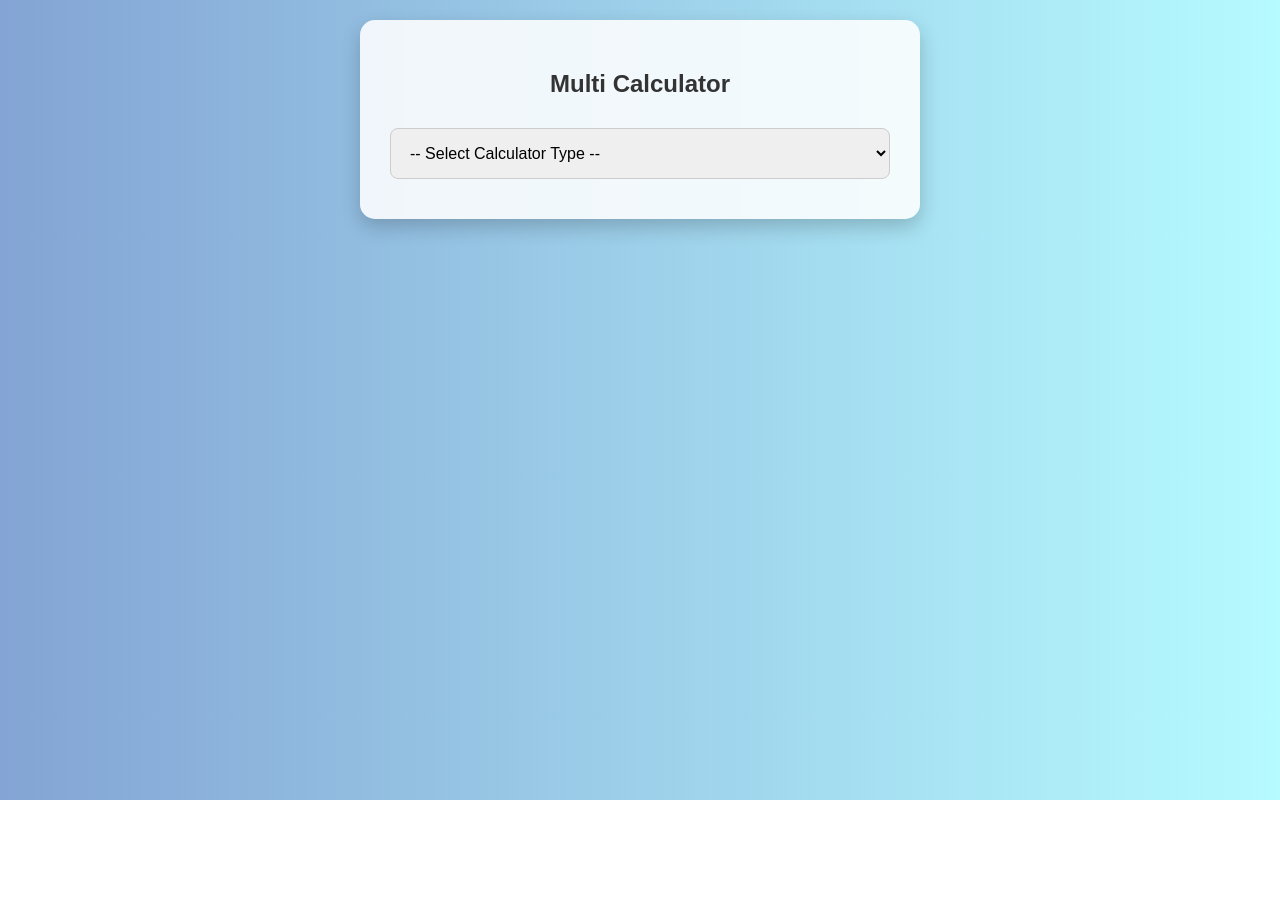
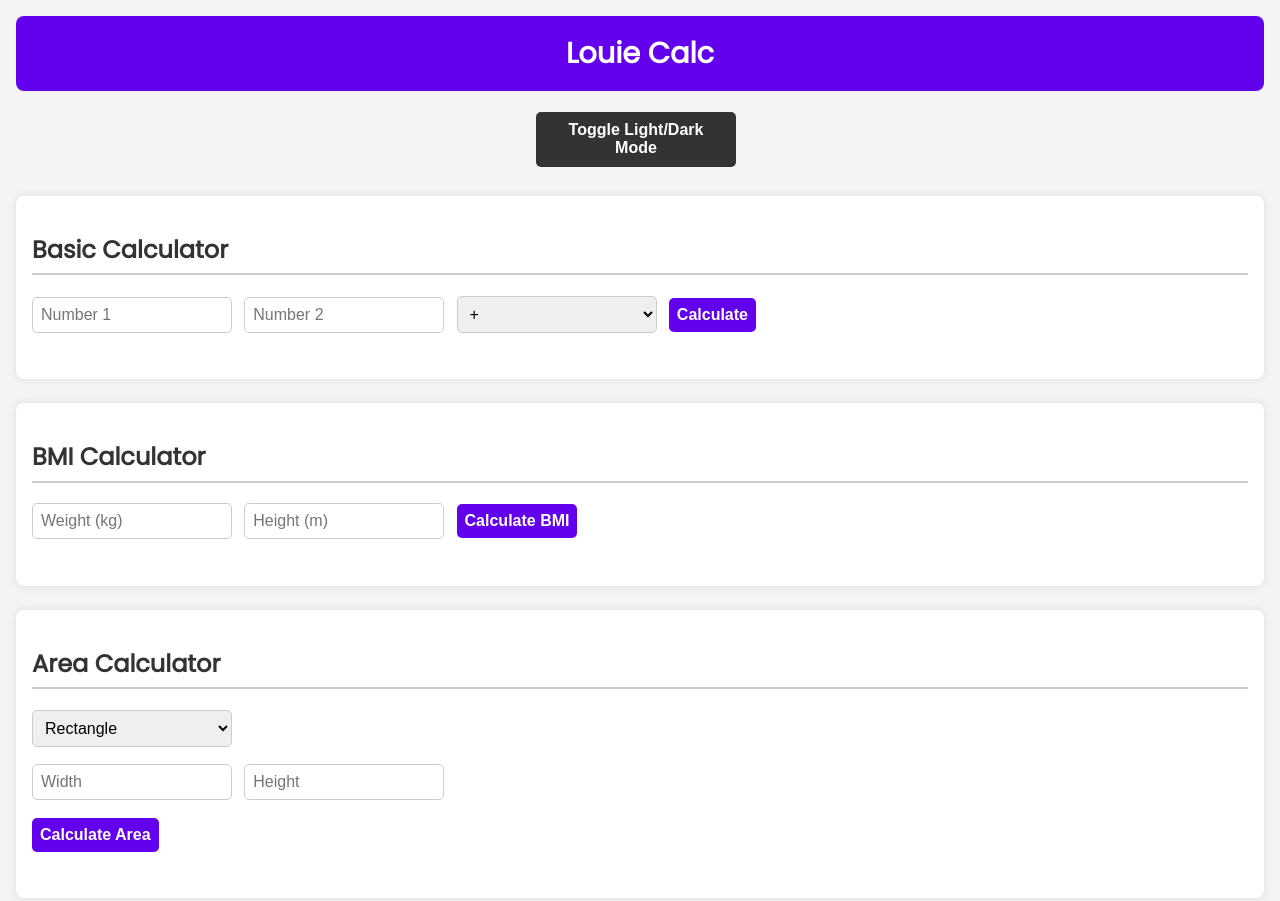
Before and after one commit to louieasetre12/Multicalculator, a plain HTML site: page index.html in a window 1280 px wide. Before the commit the page ends 800 px from the top, so only its background shows below. Drawn offline with Linux system fonts and the light colour scheme.

Commit message:
Update index.html

```diff
--- a/index.html
+++ b/index.html
@@ -1,155 +1,249 @@
-<!doctype html>
+<!DOCTYPE html>
 <html lang="en">
 <head>
-  <meta charset="UTF-8">
-  <meta name="viewport" content="width=device-width, initial-scale=1.0">
-  <title>Multi Calculator</title>
-  <meta name="description" content="Multi Calculator: Compute Interest, Area, and Electricity Cost instantly online.">
-  <meta name="keywords" content="calculator, interest calculator, area calculator, electricity calculator, multi calculator">
-  <meta name="author" content="Louie">
+  <meta charset="UTF-8" />
+  <meta name="viewport" content="width=device-width, initial-scale=1" />
+  <title>Louie Calc</title>
+  <link href="https://fonts.googleapis.com/css2?family=Poppins&display=swap" rel="stylesheet" />
   <style>
     body {
-      font-family: Arial, sans-serif;
-      background: linear-gradient(to right, #83a4d4, #b6fbff);
       margin: 0;
-      padding: 20px;
+      font-family: 'Poppins', sans-serif;
+      background-color: #f4f4f4;
+      color: #333;
+      transition: background 0.3s, color 0.3s;
+      padding: 1rem;
+    }
+    .dark {
+      background-color: #121212;
+      color: #eee;
+    }
+    header {
+      background-color: #6200ee;
+      color: white;
+      padding: 1rem;
       text-align: center;
+      font-size: 1.8rem;
+      font-weight: 700;
+      margin-bottom: 1rem;
+      border-radius: 8px;
     }
-    .container {
-      background-color: #ffffffdd;
-      max-width: 500px;
-      margin: auto;
-      padding: 30px;
-      border-radius: 15px;
-      box-shadow: 0 8px 20px rgba(0, 0, 0, 0.2);
+    .toggle-mode {
+      display: flex;
+      justify-content: center;
+      margin-bottom: 1rem;
     }
-    h2 {
-      color: #333;
-      margin-bottom: 20px;
+    .toggle-mode button {
+      background: #333;
+      color: white;
+      border: none;
+      padding: 0.6rem 1.2rem;
+      cursor: pointer;
+      border-radius: 5px;
+      font-weight: 600;
+      transition: background 0.3s;
     }
-    select, input, button {
-      width: 100%;
-      padding: 15px;
-      margin: 10px 0;
-      font-size: 16px;
+    .toggle-mode button:hover {
+      background: #555;
+    }
+    section {
+      background: white;
+      padding: 1rem;
+      margin-bottom: 1.5rem;
       border-radius: 8px;
+      box-shadow: 0 0 10px rgb(0 0 0 / 0.1);
+    }
+    .dark section {
+      background: #222;
+      box-shadow: 0 0 10px rgb(255 255 255 / 0.1);
+    }
+    section h2 {
+      border-bottom: 2px solid #ccc;
+      padding-bottom: 0.4rem;
+      margin-bottom: 1rem;
+    }
+    input, select, button {
+      padding: 0.5rem;
+      margin: 0.3rem 0.5rem 0.8rem 0;
       border: 1px solid #ccc;
+      border-radius: 5px;
+      font-size: 1rem;
+      width: calc(100% - 1rem);
+      max-width: 200px;
       box-sizing: border-box;
     }
     button {
-      background-color: #2196F3;
+      background-color: #6200ee;
       color: white;
       border: none;
+      width: auto;
       cursor: pointer;
-      font-weight: bold;
+      font-weight: 600;
     }
-    button:hover {
-      background-color: #1976D2;
-    }
-    .section {
-      display: none;
-      margin-top: 20px;
-    }
-    .result {
-      margin-top: 20px;
-      font-weight: bold;
-      font-size: 18px;
-      color: #333;
+    p.result {
+      font-weight: 700;
+      font-size: 1.1rem;
+      margin-top: 0.4rem;
     }
   </style>
 </head>
 <body>
-  <div class="container">
-    <h2>Multi Calculator</h2>
-    <select id="calcType" onchange="showSection()">
-      <option value="">-- Select Calculator Type --</option>
-      <option value="interest">Interest Calculator</option>
-      <option value="area">Area Calculator</option>
-      <option value="electricity">Electricity Cost Calculator</option>
+  <header>Louie Calc</header>
+  <div class="toggle-mode">
+    <button onclick="toggleMode()">Toggle Light/Dark Mode</button>
+  </div>
+
+  <section>
+    <h2>Basic Calculator</h2>
+    <input type="number" id="num1" placeholder="Number 1" />
+    <input type="number" id="num2" placeholder="Number 2" />
+    <select id="operation">
+      <option value="+">+</option>
+      <option value="-">-</option>
+      <option value="*">*</option>
+      <option value="/">/</option>
+    </select>
+    <button onclick="calculate()">Calculate</button>
+    <p class="result" id="basicResult"></p>
+  </section>
+
+  <section>
+    <h2>BMI Calculator</h2>
+    <input type="number" id="weight" placeholder="Weight (kg)" step="0.1" />
+    <input type="number" id="height" placeholder="Height (m)" step="0.01" />
+    <button onclick="calculateBMI()">Calculate BMI</button>
+    <p class="result" id="bmiResult"></p>
+  </section>
+
+  <section>
+    <h2>Area Calculator</h2>
+    <select id="areaShape" onchange="updateAreaInputs()">
+      <option value="rectangle">Rectangle</option>
+      <option value="circle">Circle</option>
+      <option value="triangle">Triangle</option>
     </select>
 
-    <!-- Interest Calculator -->
-    <div class="section" id="interest">
-      <input type="number" id="principal" placeholder="Principal Amount">
-      <input type="number" id="rateInterest" placeholder="Interest Rate (%)">
-      <input type="number" id="time" placeholder="Time (years)">
-      <button onclick="calcInterest()">Calculate Interest</button>
-      <div class="result" id="interestResult"></div>
+    <div id="areaInputs">
+      <!-- Dynamic inputs will appear here -->
     </div>
 
-    <!-- Area Calculator -->
-    <div class="section" id="area">
-      <input type="number" id="length" placeholder="Length (L)">
-      <input type="number" id="width" placeholder="Width (W)">
-      <button onclick="calcArea()">Calculate Area</button>
-      <div class="result" id="areaResult"></div>
-    </div>
-
-    <!-- Electricity Cost Calculator -->
-    <div class="section" id="electricity">
-      <input type="date" id="startDate">
-      <input type="date" id="endDate">
-      <input type="number" id="power" placeholder="Power (kW)">
-      <input type="number" id="rate" placeholder="Rate (₱ per kWh)">
-      <button onclick="calcCost()">Compute Cost</button>
-      <div class="result" id="costResult"></div>
-    </div>
-  </div>
+    <button onclick="calculateArea()">Calculate Area</button>
+    <p class="result" id="areaResult"></p>
+  </section>
 
   <script>
-    function showSection() {
-      const type = document.getElementById("calcType").value;
-      const sections = ["interest", "area", "electricity"];
-      sections.forEach(sec => {
-        document.getElementById(sec).style.display = sec === type ? "block" : "none";
-      });
+    // Light/Dark Mode Toggle
+    function toggleMode() {
+      document.body.classList.toggle('dark');
     }
 
-    function calcInterest() {
-      const p = parseFloat(document.getElementById("principal").value);
-      const r = parseFloat(document.getElementById("rateInterest").value);
-      const t = parseFloat(document.getElementById("time").value);
-      if (isNaN(p) || isNaN(r) || isNaN(t)) {
-        alert("Please enter all values.");
+    // Basic Calculator
+    function calculate() {
+      const n1 = parseFloat(document.getElementById('num1').value);
+      const n2 = parseFloat(document.getElementById('num2').value);
+      const op = document.getElementById('operation').value;
+      const resultEl = document.getElementById('basicResult');
+
+      if (isNaN(n1) || isNaN(n2)) {
+        resultEl.innerText = 'Please enter valid numbers.';
         return;
       }
-      const interest = (p * r * t) / 100;
-      document.getElementById("interestResult").innerText = `Interest = ₱${interest.toFixed(2)}`;
+      let res;
+      switch(op) {
+        case '+': res = n1 + n2; break;
+        case '-': res = n1 - n2; break;
+        case '*': res = n1 * n2; break;
+        case '/':
+          if (n2 === 0) {
+            resultEl.innerText = 'Cannot divide by zero.';
+            return;
+          }
+          res = n1 / n2; break;
+        default:
+          resultEl.innerText = 'Invalid operation.';
+          return;
+      }
+      resultEl.innerText = `Result: ${res}`;
     }
 
-    function calcArea() {
-      const l = parseFloat(document.getElementById("length").value);
-      const w = parseFloat(document.getElementById("width").value);
-      if (isNaN(l) || isNaN(w)) {
-        alert("Please enter valid length and width.");
-        return;
-      }
-      const area = l * w;
-      document.getElementById("areaResult").innerText = `Area = ${area.toFixed(2)} sq. units`;
-    }
+    // BMI Calculator
+    function calculateBMI() {
+      const weight = parseFloat(document.getElementById('weight').value);
+      const height = parseFloat(document.getElementById('height').value);
+      const resultEl = document.getElementById('bmiResult');
 
-    function calcCost() {
-      const startDate = new Date(document.getElementById('startDate').value);
-      const endDate = new Date(document.getElementById('endDate').value);
-      const power = parseFloat(document.getElementById('power').value);
-      const rate = parseFloat(document.getElementById('rate').value);
-
-      if (isNaN(power) || isNaN(rate) || isNaN(startDate) || isNaN(endDate)) {
-        alert("Please enter correct numbers and dates.");
+      if (isNaN(weight) || isNaN(height) || weight <= 0 || height <= 0) {
+        resultEl.innerText = 'Please enter valid weight and height.';
         return;
       }
 
-      const timeDiff = endDate - startDate;
-      const totalHours = timeDiff / (1000 * 60 * 60);
+      const bmi = weight / (height * height);
+      let category = '';
 
-      if (totalHours <= 0) {
-        alert("End date must be after start date.");
-        return;
+      if (bmi < 18.5) category = 'Underweight';
+      else if (bmi < 25) category = 'Normal weight';
+      else if (bmi < 30) category = 'Overweight';
+      else category = 'Obese';
+
+      resultEl.innerText = `BMI: ${bmi.toFixed(2)} (${category})`;
+    }
+
+    // Area Calculator Inputs update
+    function updateAreaInputs() {
+      const shape = document.getElementById('areaShape').value;
+      const areaInputs = document.getElementById('areaInputs');
+      let html = '';
+      if (shape === 'rectangle') {
+        html = `
+          <input type="number" id="rectWidth" placeholder="Width" step="0.01" />
+          <input type="number" id="rectHeight" placeholder="Height" step="0.01" />
+        `;
+      } else if (shape === 'circle') {
+        html = `<input type="number" id="circleRadius" placeholder="Radius" step="0.01" />`;
+      } else if (shape === 'triangle') {
+        html = `
+          <input type="number" id="triBase" placeholder="Base" step="0.01" />
+          <input type="number" id="triHeight" placeholder="Height" step="0.01" />
+        `;
       }
+      areaInputs.innerHTML = html;
+    }
 
-      const cost = power * totalHours * rate;
-      document.getElementById("costResult").innerText = `Total Cost = ₱${cost.toFixed(2)}`;
+    // Area Calculator Calculation
+    function calculateArea() {
+      const shape = document.getElementById('areaShape').value;
+      const resultEl = document.getElementById('areaResult');
+      let area = 0;
+
+      if (shape === 'rectangle') {
+        const w = parseFloat(document.getElementById('rectWidth').value);
+        const h = parseFloat(document.getElementById('rectHeight').value);
+        if (isNaN(w) || isNaN(h) || w <= 0 || h <= 0) {
+          resultEl.innerText = 'Please enter valid width and height.';
+          return;
+        }
+        area = w * h;
+      } else if (shape === 'circle') {
+        const r = parseFloat(document.getElementById('circleRadius').value);
+        if (isNaN(r) || r <= 0) {
+          resultEl.innerText = 'Please enter valid radius.';
+          return;
+        }
+        area = Math.PI * r * r;
+      } else if (shape === 'triangle') {
+        const b = parseFloat(document.getElementById('triBase').value);
+        const h = parseFloat(document.getElementById('triHeight').value);
+        if (isNaN(b) || isNaN(h) || b <= 0 || h <= 0) {
+          resultEl.innerText = 'Please enter valid base and height.';
+          return;
+        }
+        area = 0.5 * b * h;
+      }
+      resultEl.innerText = `Area: ${area.toFixed(2)}`;
     }
+
+    // Initialize area inputs on page load
+    updateAreaInputs();
   </script>
-
-</body></html>
+</body>
+</html>
```
